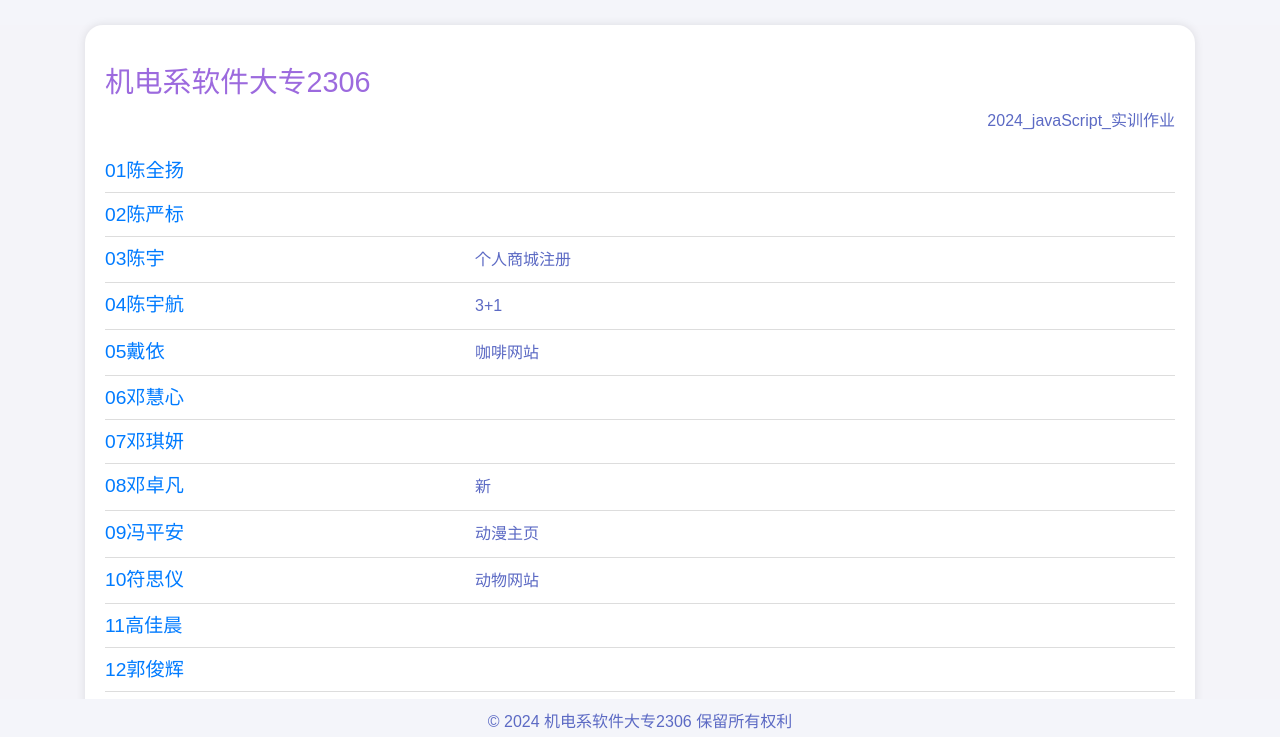
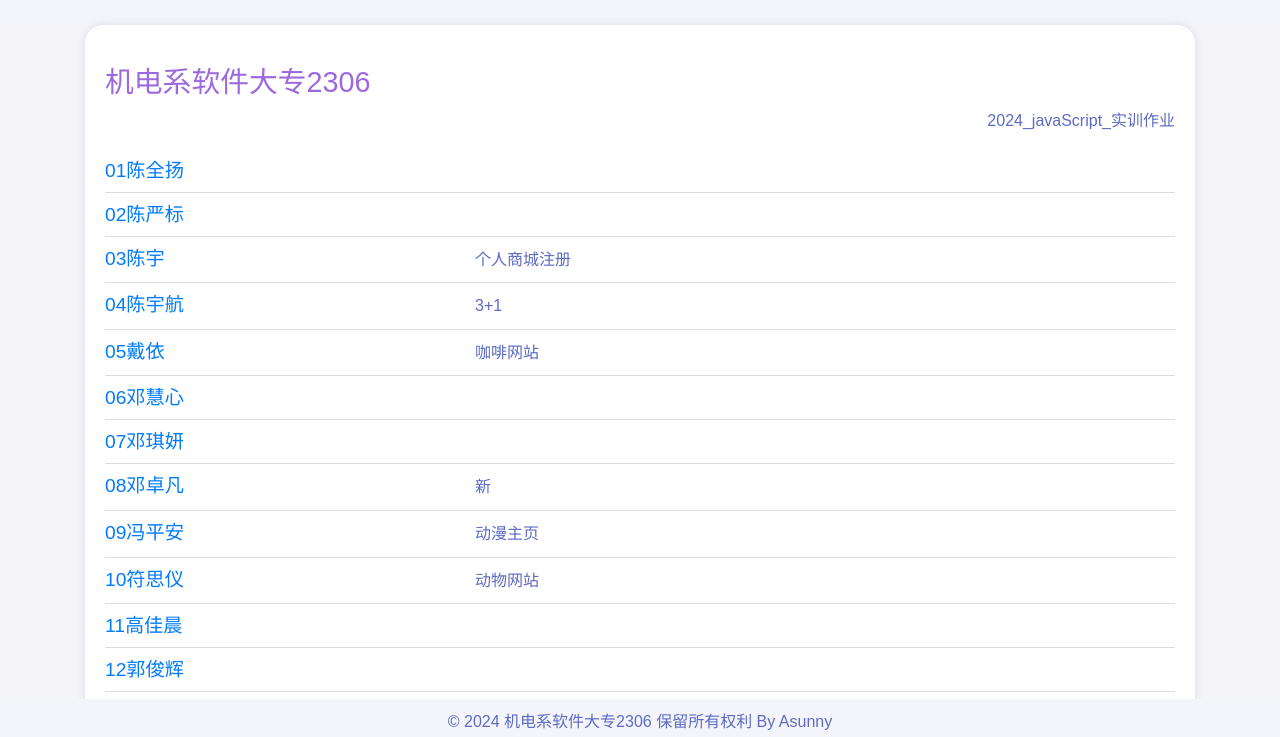
Before and after one commit to yuanyue1234/rj2306, a plain HTML site: page index.html in a window 1280 px wide. Shown: the part 61-798 px from the top of the page. Drawn offline with nearby package versions, Linux system fonts and the light colour scheme.

Commit message:
Update index.html

```diff
--- a/index.html
+++ b/index.html
@@ -93,7 +93,7 @@
 
     <div class="footer">
         <div class="container">
-            <p>&copy; 2024 机电系软件大专2306 保留所有权利</p>
+            <p>&copy; 2024 机电系软件大专2306 保留所有权利 By Asunny</p>
         </div>
     </div>
 
```
